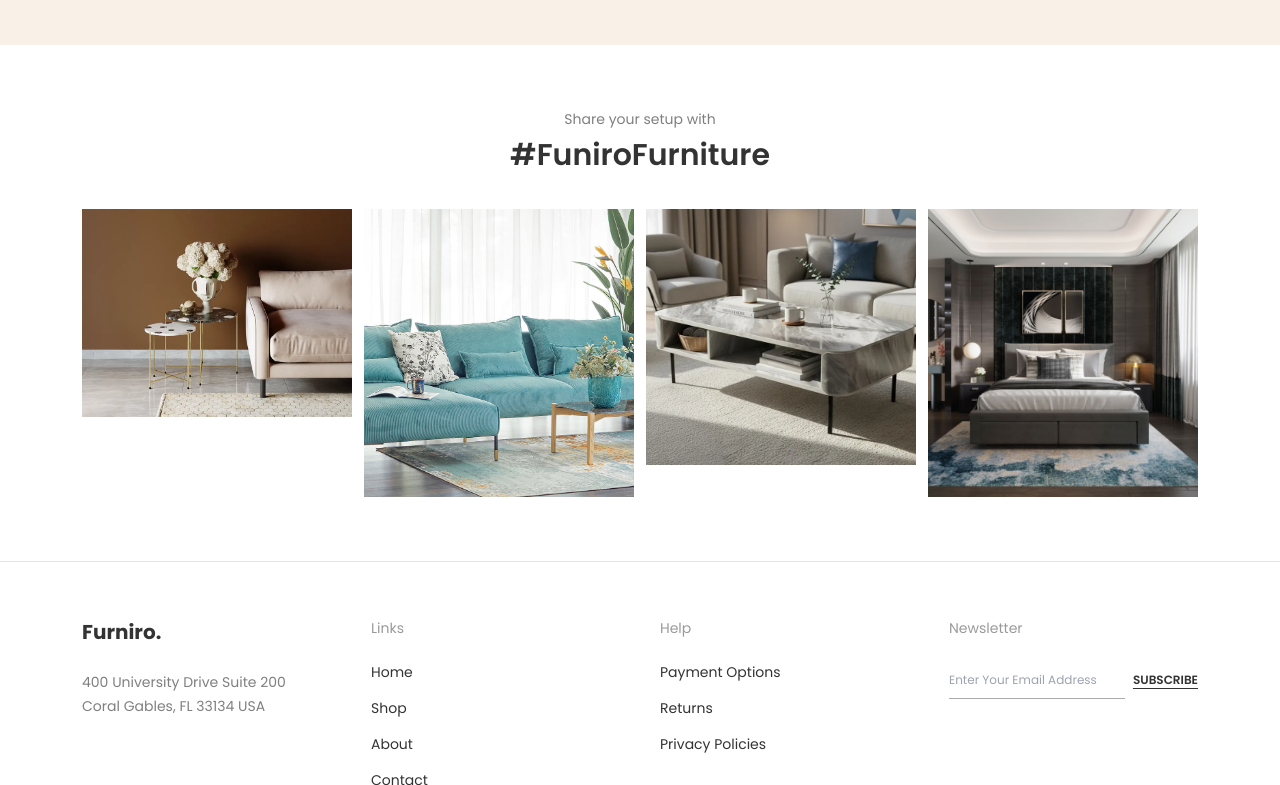
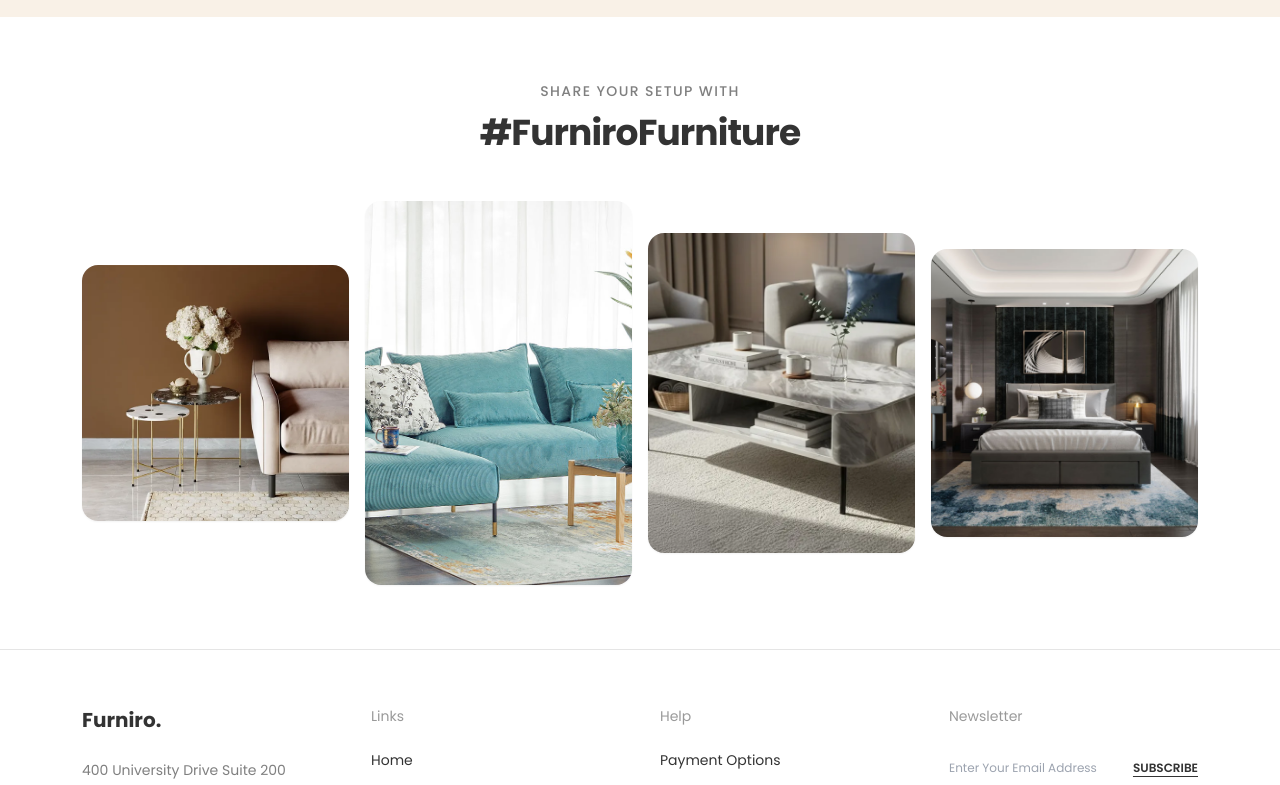
Before and after one commit to NTNgoc3105/Thiet_Ke_Noi_That, a website built with Vite: page furniro-project/index.html in a window 1280 px wide. Shown: the part 2849-3634 px from the top of the page. Built offline with nearby package versions, Linux system fonts and the light colour scheme.

Commit message:
fix lỗi vặt, chỉnh sửa giao diện đẹp mắt hơn

```diff
--- a/furniro-project/data/products.json
+++ b/furniro-project/data/products.json
@@ -20,7 +20,7 @@
   },
   {
     "id": 2,
-    "name": "Right-Facing Sectional Sofa",
+    "name": "Sectional Sofa",
     "category": "Living",
     "tag": "",
     "description": "Luxurious and comfortable right-facing sectional sofa",
--- a/furniro-project/index.html
+++ b/furniro-project/index.html
@@ -115,27 +115,72 @@
         <section class="bg-white">
           <div class="mx-auto max-w-[1180px] px-5 py-16 lg:px-8">
             <div class="text-center">
-              <div class="text-sm text-black/50">Share your setup with</div>
-              <h2 class="mt-2 text-3xl font-semibold">#FuniroFurniture</h2>
+              <div
+                class="text-sm font-medium uppercase tracking-widest text-black/50"
+              >
+                Share your setup with
               </div>
-            <div class="mt-9 grid grid-cols-2 gap-3 md:grid-cols-4">
+              <h2
+                class="mt-3 text-3xl font-bold tracking-tight text-[#333] md:text-4xl"
+              >
+                #FurniroFurniture
+              </h2>
+            </div>
+
+            <div
+              class="mt-12 grid grid-cols-2 gap-4 md:grid-cols-4 items-center"
+            >
+              <!-- Ảnh 1 -->
+              <div class="group relative overflow-hidden rounded-2xl shadow-sm">
                 <img
-                class="h-52 w-full object-cover"
+                  class="h-64 w-full object-cover transition-transform duration-700 ease-in-out group-hover:scale-110"
                   src="assets/figma/product_11.webp"
-                alt="Furniture inspiration"
-              /><img
-                class="h-72 w-full object-cover"
+                  alt="Minimalist furniture setup"
+                  loading="lazy"
+                />
+                <div
+                  class="absolute inset-0 bg-black/0 transition-colors duration-500 group-hover:bg-black/10"
+                ></div>
+              </div>
+
+              <!-- Ảnh 2 -->
+              <div class="group relative overflow-hidden rounded-2xl shadow-sm">
+                <img
+                  class="h-96 w-full object-cover transition-transform duration-700 ease-in-out group-hover:scale-110"
                   src="assets/figma/product_2.webp"
-                alt="Furniture inspiration"
-              /><img
-                class="h-64 w-full object-cover"
+                  alt="Modern living room setup"
+                  loading="lazy"
+                />
+                <div
+                  class="absolute inset-0 bg-black/0 transition-colors duration-500 group-hover:bg-black/10"
+                ></div>
+              </div>
+
+              <!-- Ảnh 3 -->
+              <div class="group relative overflow-hidden rounded-2xl shadow-sm">
+                <img
+                  class="h-80 w-full object-cover transition-transform duration-700 ease-in-out group-hover:scale-110"
                   src="assets/figma/product_7.webp"
-                alt="Furniture inspiration"
-              /><img
-                class="h-72 w-full object-cover"
+                  alt="Elegant interior detail"
+                  loading="lazy"
+                />
+                <div
+                  class="absolute inset-0 bg-black/0 transition-colors duration-500 group-hover:bg-black/10"
+                ></div>
+              </div>
+
+              <!-- Ảnh 4 -->
+              <div class="group relative overflow-hidden rounded-2xl shadow-sm">
+                <img
+                  class="h-72 w-full object-cover transition-transform duration-700 ease-in-out group-hover:scale-110"
                   src="assets/figma/product_10.webp"
-                alt="Furniture inspiration"
+                  alt="Bedroom interior inspiration"
+                  loading="lazy"
                 />
+                <div
+                  class="absolute inset-0 bg-black/0 transition-colors duration-500 group-hover:bg-black/10"
+                ></div>
+              </div>
             </div>
           </div>
         </section>
```
Also changed, not shown: furniro-project/blog.html (+23 -9 lines). Lines whose indentation alone changed are shown as unchanged.
